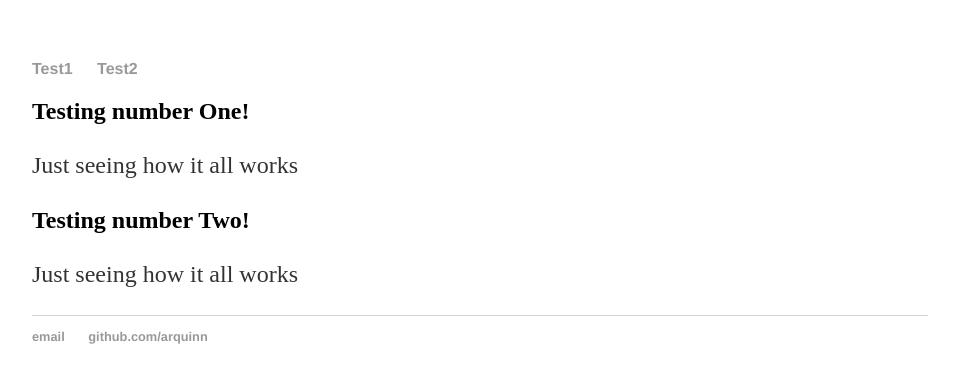
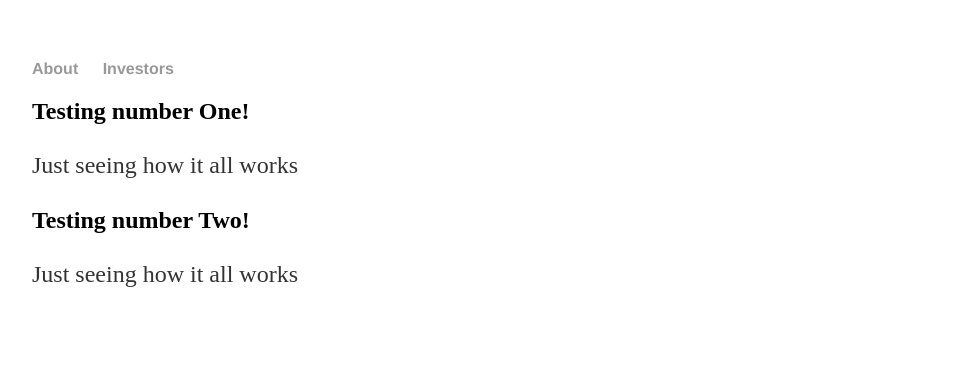
Before and after one commit to arquinn/arquinn.github.io, a Jekyll site: the page built from test.html, in a window 1280 px wide. Shown: the top 383 px of the page, without its empty margins (160-1119 px from the left). Built offline with Jekyll 4.4.1, drawn with Linux system fonts in a browser that asks for light colours.

Commit message:
Update sections.html

```diff
--- a/_layouts/sections.html
+++ b/_layouts/sections.html
@@ -7,29 +7,23 @@
 		</head>
 		<body>
 
-<nav id="mainNav" class="navbar navbar-default navbar-fixed-top">
+<nav id="mainNav" class="navbar-fixed">
         <div>
           <ul class="nav navbar-nav navbar-right">
             <li>
-              <a class="page-scroll" href="#test1">Test1</a>
+              <a class="page-scroll" href="#About">About</a>
             </li>
             <li>
-              <a class="page-scroll" href="#test2">Test2</a>
+              <a class="page-scroll" href="#Investors">Investors</a>
             </li>
           </ul>
 
       <!-- /.container-fluid -->
     </nav>
-			<div class="container">
+	<div class="container">
 
 			{{ content }}
 
-			</div><!-- /.container -->
-			<footer>
-	    		<ul>
-	        		<li><a href="mailto:arquinn@umich.edu">email</a></li>
-	        		<li><a href="https://github.com/arquinn">github.com/arquinn</a></li>
-				</ul>
-			</footer>
-		</body>
-	</html>
+	</div><!-- /.container -->
+</body>
+</html>
```
